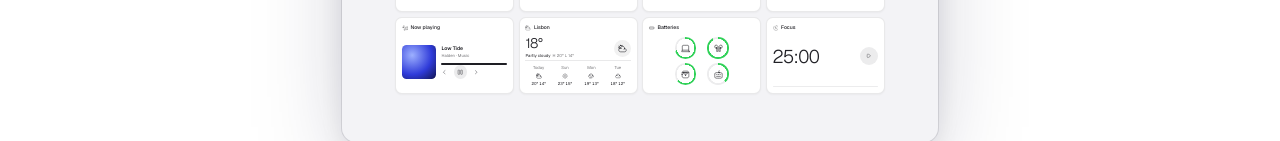
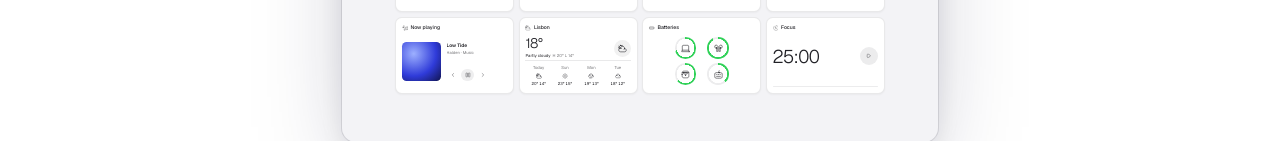
Before and after one commit to barisbuild/oree, a plain HTML site: page site/index.html in a window 1280 px wide. Shown: the part 634-775 px from the top of the page. Drawn offline with nearby package versions, Linux system fonts and the light colour scheme.

Commit message:
Lay out the site's Now playing widget as the app does
The cover and the column beside it are one height: title and artist at
the top, the three buttons at the foot, sized as in the app. The progress
bar the app does not have is gone.

Co-Authored-By: Claude Opus 5.5 <noreply@anthropic.com>

```diff
--- a/site/app.js
+++ b/site/app.js
@@ -55,8 +55,8 @@ const widgets = [
   {
     key: "playing", icon: "music", name: "Now playing", line: "Whatever is playing in any app, with controls.",
     html: `<h3>${icon("music")}Now playing</h3>
-      <div class="playing"><span class="cover"></span><div><strong>Low Tide</strong><small>Halden · Music</small><u></u>
-      <span class="controls">${icon("arrowLeft")}<b>${icon("pause")}</b>${icon("arrowRight")}</span></div></div>`,
+      <div class="playing"><span class="cover"></span><div><strong>Low Tide</strong><small>Halden · Music</small>
+      <span class="controls"><i>${icon("arrowLeft")}</i><b>${icon("pause")}</b><i>${icon("arrowRight")}</i></span></div></div>`,
   },
   {
     key: "weather", icon: "sunCloud", name: "Weather", line: "Now, and the next four days, where you are.",
--- a/site/style.css
+++ b/site/style.css
@@ -234,15 +234,17 @@ h2 span { color: var(--faint); }
 .mail .unread b { background: var(--app-blue); }
 .mail li { overflow: hidden; }
 
-.playing { display: flex; gap: 1.1em; align-items: stretch; margin: auto 0; }
-.cover { width: 6.6em; aspect-ratio: 1; border-radius: 0.9em; background: radial-gradient(circle at 30% 30%, #9db0ff, #2f3bd9 58%, #11144f); }
-.playing div { display: flex; flex-direction: column; min-width: 0; flex: 1; }
-.playing strong { font-weight: 600; }
-.playing small { font-size: 0.82em; color: var(--app-soft); }
-.playing u { display: block; height: 0.22em; margin-top: 0.8em; border-radius: 1em; background: rgb(16 16 30 / 0.1); overflow: hidden; }
-.playing u::after { content: ""; display: block; height: 100%; background: var(--app-text); animation: play 14s linear infinite; }
-.controls { display: flex; align-items: center; gap: 0.9em; margin-top: auto; font-size: 1.25em; }
-.controls b { display: grid; place-items: center; width: 2.1em; height: 2.1em; border-radius: 50%; background: rgb(16 16 30 / 0.08); }
+/* As in the app: the cover and the column beside it are one height; the
+   words hang from its top edge, the three buttons sit on its foot. */
+.playing { display: flex; gap: 1.1em; align-items: flex-start; margin: auto 0; }
+.cover { flex: none; width: 7.6em; height: 7.6em; border-radius: 0.9em; background: radial-gradient(circle at 30% 30%, #9db0ff, #2f3bd9 58%, #11144f); }
+.playing div { display: flex; flex-direction: column; gap: 0.25em; height: 7.6em; min-width: 0; flex: 1; }
+.playing strong { font-size: 0.95em; font-weight: 600; line-height: 1.3; display: -webkit-box; -webkit-line-clamp: 2; -webkit-box-orient: vertical; overflow: hidden; }
+.playing small { font-size: 0.8em; color: var(--app-soft); white-space: nowrap; overflow: hidden; text-overflow: ellipsis; }
+.controls { display: flex; align-items: center; gap: 0.45em; margin-top: auto; }
+.controls i, .controls b { display: grid; place-items: center; width: 2.45em; height: 2.45em; border-radius: 50%; }
+.controls b { background: rgb(16 16 30 / 0.07); }
+.controls svg { width: 1.15em; height: 1.15em; }
 
 .weather { display: flex; flex-direction: column; flex: 1; }
 .now { display: flex; align-items: center; justify-content: space-between; gap: 0.8em; padding-top: 0.2em; }
@@ -435,7 +437,7 @@ footer a:hover { color: var(--ink); }
   .rv, .mac, .menubar, .grid .w { transition: none; }
   .scene.on .composer { animation: none; --shown: 1; }
   [data-reveal] { opacity: 1; transform: none; filter: none; transition: none; }
-  .ring.charging svg, .reply b, .prompt b, .playing u::after, .thread .ask b { animation: none; }
+  .ring.charging svg, .reply b, .prompt b, .thread .ask b { animation: none; }
   .ring.charging svg:last-child { opacity: 0; }
   .thread p, .button { transition: none; }
 }
```
